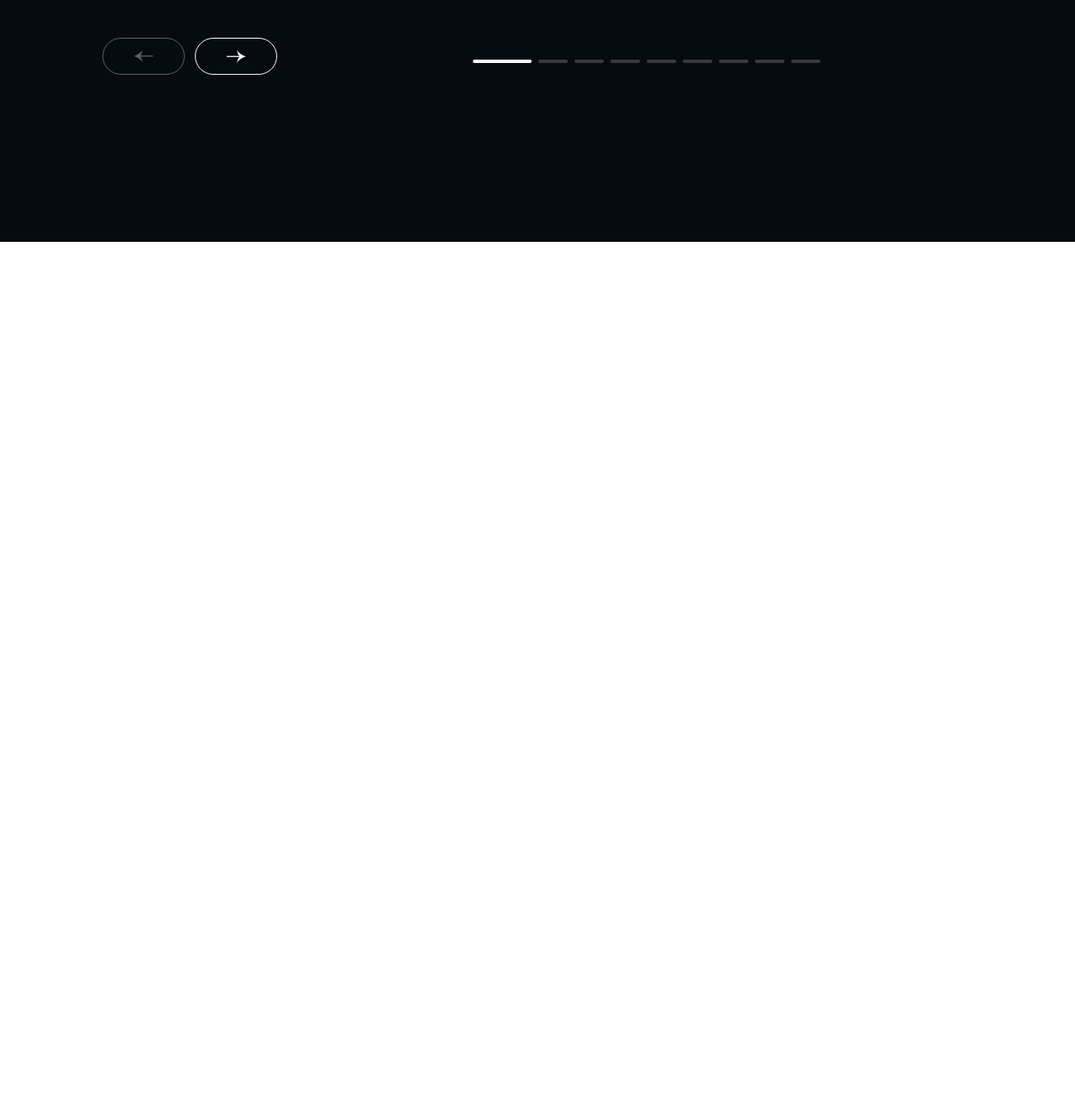
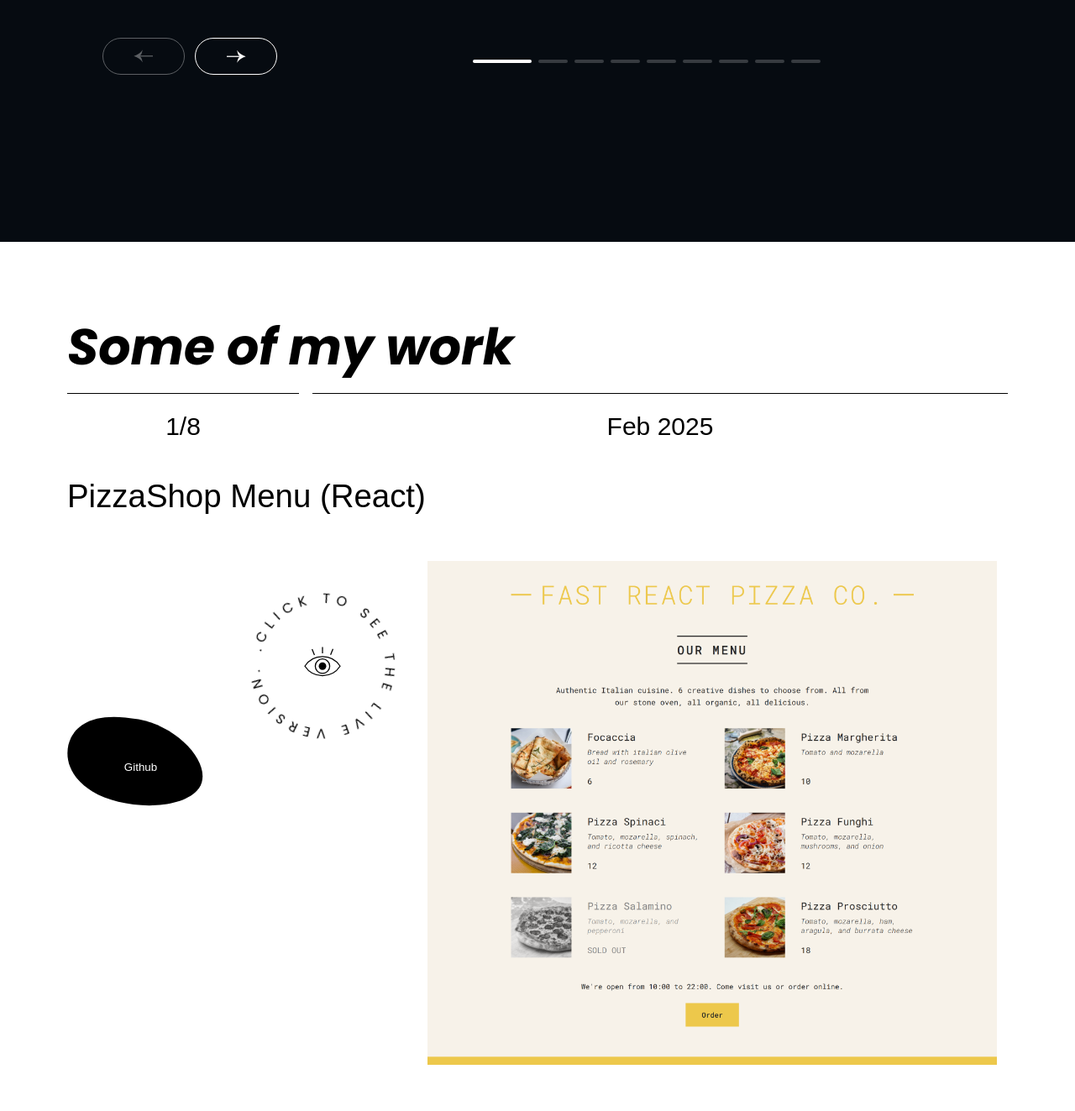
Before and after one commit to NeenduDev/PORTFOLIO, a website built with Parcel: page src/index.html in a window 1280 px wide. Shown: the part 1612-2935 px from the top of the page at 84% size. Before the commit the page ends 1900 px from the top, so only its background shows below. Built offline with nearby package versions, Linux system fonts and the light colour scheme; files whose address does not match are found by name; a web font is replaced by a local one.

Commit message:
feat: Add project section with styles

```diff
--- a/src/assets/js/config.js
+++ b/src/assets/js/config.js
@@ -5,3 +5,4 @@ import "../styles/coolLinks.scss";
 import "../styles/skills.scss";
 import "../styles/swiper.scss";
 import "../styles/reviews.scss";
+import "../styles/projects.scss";
--- /dev/null
+++ b/src/assets/styles/projects.scss
@@ -0,0 +1,134 @@
+.projects {
+  &__header {
+    font-size: 60px;
+    font-style: italic;
+    padding-bottom: 10px;
+  }
+}
+
+.project {
+  &__header {
+    display: grid;
+    grid-template-columns: 1fr 3fr;
+    gap: 1rem;
+    font-family: sans-serif;
+    span {
+      border-top: 1px solid #000;
+      padding: 1rem;
+      font-size: 30px;
+      text-align: center;
+    }
+  }
+  &__infos {
+    margin-top: 1rem;
+    &--name {
+      position: relative;
+      font-size: 3vw;
+      font-family: sans-serif;
+      display: flex;
+      align-items: center;
+      font-weight: 400;
+    }
+  }
+  &__img {
+    position: relative;
+    width: 100vw;
+    height: 700px;
+    img {
+      width: 60vw;
+      height: 600px;
+      object-fit: scale-down;
+      position: absolute;
+      right: 10vw;
+      top: 3rem;
+    }
+  }
+
+  &__links {
+    padding-top: 3rem;
+    button {
+      &:before {
+        background: #000;
+      }
+      &:after {
+        display: none;
+      }
+    }
+  }
+}
+
+.coolCircleEyeButton {
+  position: relative;
+  display: inline-block;
+
+  .textcircle {
+    display: block;
+    height: 250px;
+    animation: rotate 7s linear infinite;
+    text {
+      font-size: 32px;
+      text-transform: uppercase;
+      fill: #000;
+    }
+  }
+  @keyframes rotate {
+    0% {
+      transform: rotate(0deg);
+    }
+    100% {
+      transform: rotate(-360deg);
+    }
+  }
+  &:hover {
+    text {
+      font-weight: 500;
+    }
+    .eye__inner,
+    .eye__iris,
+    .eye__lashes-up {
+      animation: hide 2s step-end infinite;
+    }
+
+    @keyframes hide {
+      0% {
+        opacity: 0;
+      }
+      10% {
+        opacity: 1;
+      }
+    }
+    .eye__lashes-down {
+      animation: show 2s step-end infinite;
+
+      @keyframes show {
+        0% {
+          opacity: 1;
+        }
+        10% {
+          opacity: 0;
+        }
+      }
+    }
+  }
+}
+
+.eye {
+  position: absolute;
+  width: 60px;
+  height: 60px;
+  top: 50%;
+  left: 50%;
+  transform: translate(-50%, -50%);
+
+  &__outer,
+  &__inner,
+  &__lashes-up,
+  &__lashes-down {
+    stroke: #000;
+    fill: none;
+    stroke-width: 1.5px;
+  }
+  &__lashes-down {
+    opacity: 0;
+  }
+}
--- a/src/index.html
+++ b/src/index.html
@@ -288,7 +288,80 @@
         </div>
       </div>
     </div>
-
+    <!-- Projects -->
+    <section class="section projects">
+      <h1 class="projects__header">Some of my work</h1>
+      <div class="project">
+        <div class="project__header">
+          <span>1/8</span>
+          <span>Feb 2025</span>
+        </div>
+        <div class="project__infos">
+          <h1 class="project__infos--name">
+            PizzaShop Menu <span>&nbsp;(React)</span>
+          </h1>
+        </div>
+        <div class="project__img">
+          <img
+            src="assets/images/projects/pizza-menu.png"
+            alt="pizza menu web"
+          />
+          <div class="project__links">
+            <a
+              href="https://github.com/NeenduDev/pizza-menu?tab=readme-ov-file"
+              target="_blank"
+            >
+              <button class="coolButton"><span>Github</span></button>
+            </a>
+            <a
+              href="https://neendudev.github.io/pizza-menu/"
+              title="React frontend skill showcase"
+              class="coolCircleEyeButton"
+              target="_blank"
+              ><svg class="textcircle" viewBox="0 0 500 500">
+                <defs>
+                  <path
+                    id="textcircle"
+                    d="M250,400 a150,150 0 0,1 0,-300a150,150 0 0,1 0,300Z"
+                  />
+                </defs>
+                <text>
+                  <textPath
+                    xlink:href="#textcircle"
+                    aria-label=".Click to see the live version."
+                    textLength="900"
+                  >
+                    .Click to see the live version.
+                  </textPath>
+                </text>
+              </svg>
+              <svg
+                class="eye"
+                aria-hidden="true"
+                class="eye"
+                viewBox="0 0 70 70"
+                xmlns="http://www.w3.org/2000/svg"
+              >
+                <path
+                  class="eye__outer"
+                  d="M10.5 35.308c5.227-7.98 14.248-13.252 24.5-13.252s19.273 5.271 24.5 13.252c-5.227 7.98-14.248 13.253-24.5 13.253s-19.273-5.272-24.5-13.253z"
+                />
+                <path
+                  class="eye__lashes-up"
+                  d="M35 8.802v8.836M49.537 11.383l-3.31 8.192M20.522 11.684l3.31 8.192"
+                />
+                <path
+                  class="eye__lashes-down"
+                  d="M35 61.818v-8.836 8.836zM49.537 59.237l-3.31-8.193 3.31 8.193zM20.522 58.936l3.31-8.193-3.31 8.193z"
+                />
+                <circle class="eye__iris" cx="35" cy="35.31" r="5.221" />
+                <circle class="eye__inner" cx="35" cy="35.31" r="10.041" />
+              </svg>
+            </a>
+          </div>
+        </div>
+      </div>
+    </section>
     <script src="./assets/js/app.js"></script>
   </body>
 </html>
```
Also changed, not shown: src/assets/images/projects/pizza-menu.png (added).
